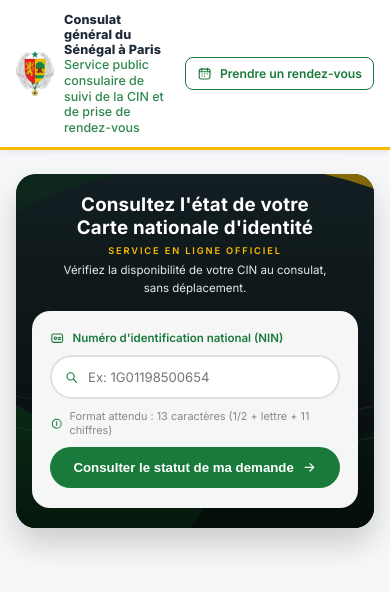
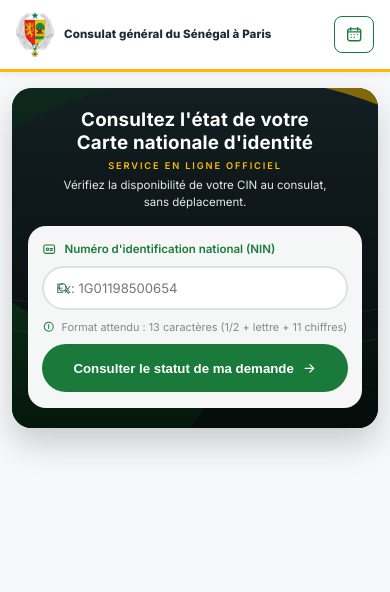
Before and after one commit to Zaaynab10/cin, a Next.js app: page / in a window 390 px wide. Shown: the top 592 px of the page. Built offline with nearby package versions, Linux system fonts and the light colour scheme.

Commit message:
style(responsive): add viewport meta and XS breakpoints for mobile devices

```diff
--- a/src/app/layout.tsx
+++ b/src/app/layout.tsx
@@ -1,7 +1,7 @@
 // Expected: Root layout shared by all pages. Keep global styles and app shell only.
 import "../styles/globals.css";
 
-import type { Metadata } from "next";
+import type { Metadata, Viewport } from "next";
 import { Inter } from "next/font/google";
 import type { ReactNode } from "react";
 
@@ -12,6 +12,11 @@
 export const metadata: Metadata = {
 	title: "CIN Frontend",
 	description: "Consulate CIN and appointment frontend",
+};
+
+export const viewport: Viewport = {
+	width: "device-width",
+	initialScale: 1,
 };
 
 type RootLayoutProps = {
--- a/src/styles/globals.css
+++ b/src/styles/globals.css
@@ -2837,3 +2837,122 @@
 	box-shadow: 0 8px 20px -6px
 		color-mix(in srgb, var(--color-status-error) 50%, transparent);
 }
+
+/* ═══════════════════════════════════════════════════════════════════════════════
+   Responsive — XS (≤ 480px)
+   ═══════════════════════════════════════════════════════════════════════════════ */
+
+@media (max-width: 480px) {
+	/* Container */
+	.container-page {
+		padding: 16px 12px;
+	}
+
+	/* Header — masque le sous-titre sur très petit écran */
+	.site-header__title {
+		display: none;
+	}
+
+	.site-header__eyebrow {
+		font-size: 0.72rem;
+	}
+
+	/* CTA — icône uniquement sous 480px */
+	.site-header__cta span {
+		display: none;
+	}
+
+	.site-header__cta {
+		padding: 8px 10px;
+	}
+
+	.site-header__cta-icon {
+		width: 1.15rem;
+		height: 1.15rem;
+	}
+
+	/* Calendrier — cellules plus compactes */
+	.sch-cal {
+		padding: 12px 10px;
+	}
+
+	.sch-cal__dow {
+		font-size: 0.6rem;
+		padding: 2px 0;
+	}
+
+	.sch-nav__arrow {
+		width: 32px;
+		height: 32px;
+		min-height: 44px;
+	}
+
+	.sch-nav__headline {
+		font-size: 0.9rem;
+	}
+
+	/* Formulaires — taille touch-friendly */
+	.apf-field__input {
+		padding: 12px;
+		min-height: 44px;
+		font-size: 0.875rem;
+	}
+
+	.apf-fields {
+		gap: 14px;
+	}
+
+	.apf-submit {
+		min-height: 48px;
+		font-size: 0.875rem;
+	}
+
+	/* Tracking form */
+	.tracking-form-card {
+		padding: 16px 14px;
+	}
+
+	.tracking-form-card__field {
+		padding: 12px;
+		min-height: 44px;
+	}
+
+	.tracking-form-card__submit {
+		min-height: 48px;
+	}
+
+	/* Créneaux horaires — pleine largeur */
+	.rdv-slot {
+		width: 100%;
+		min-height: 44px;
+	}
+
+	/* Boutons actions — pleine largeur */
+	.apf-actions {
+		flex-direction: column;
+	}
+
+	.apf-back,
+	.apf-submit {
+		width: 100%;
+		justify-content: center;
+	}
+}
+
+/* ═══════════════════════════════════════════════════════════════════════════════
+   Responsive — très petits écrans (≤ 360px)
+   ═══════════════════════════════════════════════════════════════════════════════ */
+
+@media (max-width: 360px) {
+	.site-header__eyebrow {
+		font-size: 0.65rem;
+	}
+
+	.sch-cal__dow {
+		font-size: 0.52rem;
+	}
+
+	.tracking-form-card {
+		padding: 14px 10px;
+	}
+}
```
